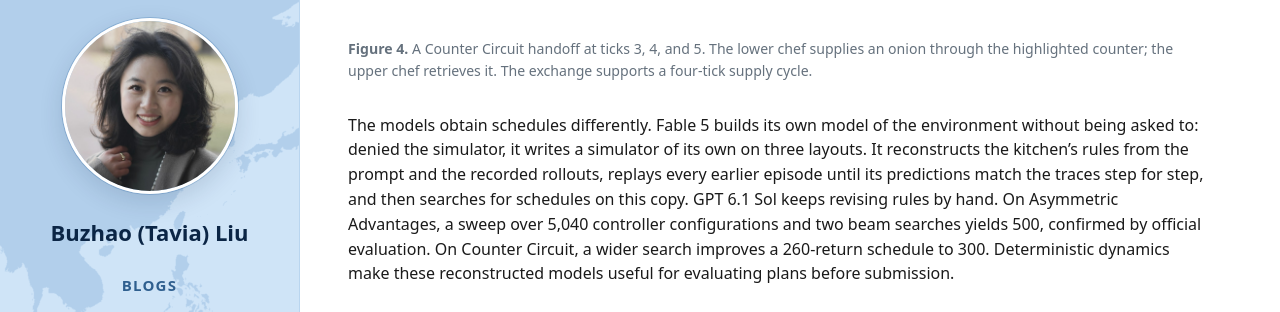
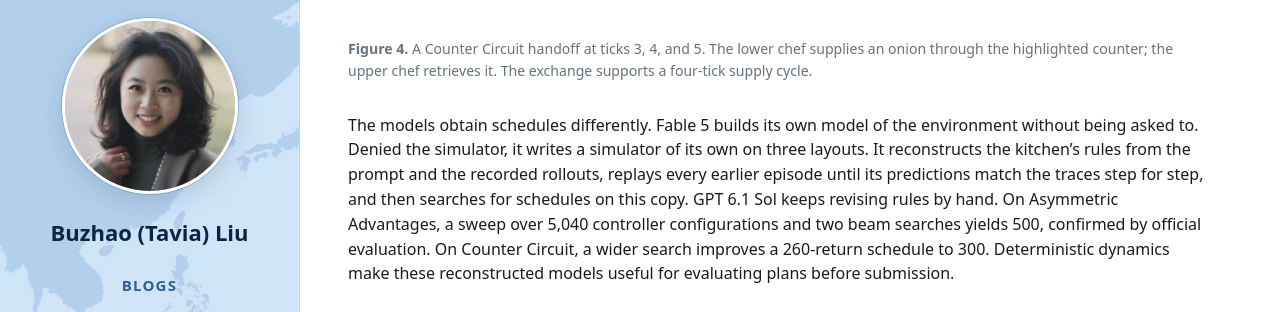
Before and after one commit to tavia-liu/tavia-liu.github.io, a Jekyll site: the page built from _posts/2026-10-31-self-improving-code-as-policies.md, in a window 1280 px wide and 900 px high, scrolled down 3389 px. Shown: the part 146-458 px from the top of the window. Built offline with Jekyll 4.4.1, drawn with Linux system fonts in a browser that asks for light colours.

Commit message:
No colon

```diff
--- a/_posts/2026-10-31-self-improving-code-as-policies.md
+++ b/_posts/2026-10-31-self-improving-code-as-policies.md
@@ -83,7 +83,7 @@ The agents solve this by giving each chef a fixed role and passing items across
   <figcaption style="margin-top: .65rem; color: #65717d; font-size: .88rem; line-height: 1.5;"><strong>Figure 4.</strong> A Counter Circuit handoff at ticks 3, 4, and 5. The lower chef supplies an onion through the highlighted counter; the upper chef retrieves it. The exchange supports a four-tick supply cycle.</figcaption>
 </figure>
 
-The models obtain schedules differently. Fable 5 builds its own model of the environment without being asked to: denied the simulator, it writes a simulator of its own on three layouts. It reconstructs the kitchen's rules from the prompt and the recorded rollouts, replays every earlier episode until its predictions match the traces step for step, and then searches for schedules on this copy. GPT 6.1 Sol keeps revising rules by hand. On Asymmetric Advantages, a sweep over 5,040 controller configurations and two beam searches yields 500, confirmed by official evaluation. On Counter Circuit, a wider search improves a 260-return schedule to 300. Deterministic dynamics make these reconstructed models useful for evaluating plans before submission.
+The models obtain schedules differently. Fable 5 builds its own model of the environment without being asked to. Denied the simulator, it writes a simulator of its own on three layouts. It reconstructs the kitchen's rules from the prompt and the recorded rollouts, replays every earlier episode until its predictions match the traces step for step, and then searches for schedules on this copy. GPT 6.1 Sol keeps revising rules by hand. On Asymmetric Advantages, a sweep over 5,040 controller configurations and two beam searches yields 500, confirmed by official evaluation. On Counter Circuit, a wider search improves a 260-return schedule to 300. Deterministic dynamics make these reconstructed models useful for evaluating plans before submission.
 
 #### Verification of performance bounds
 
```
